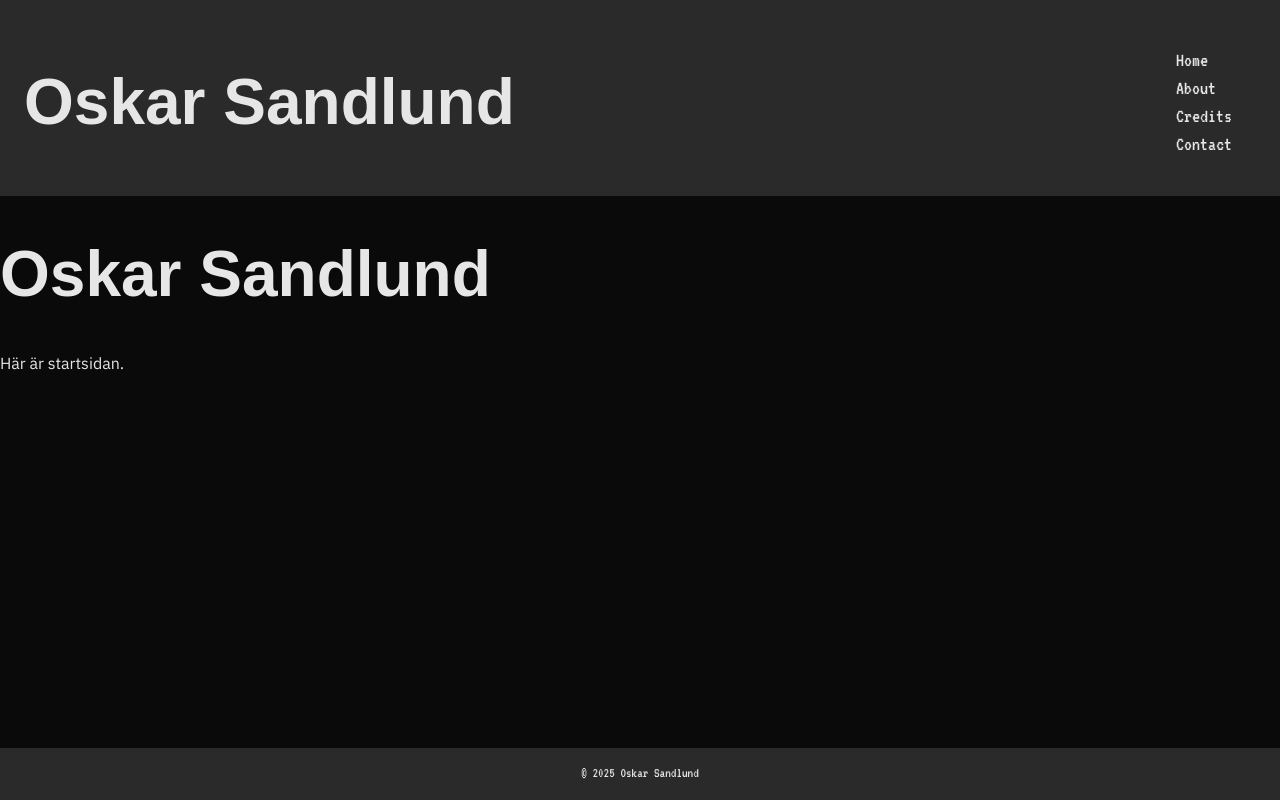
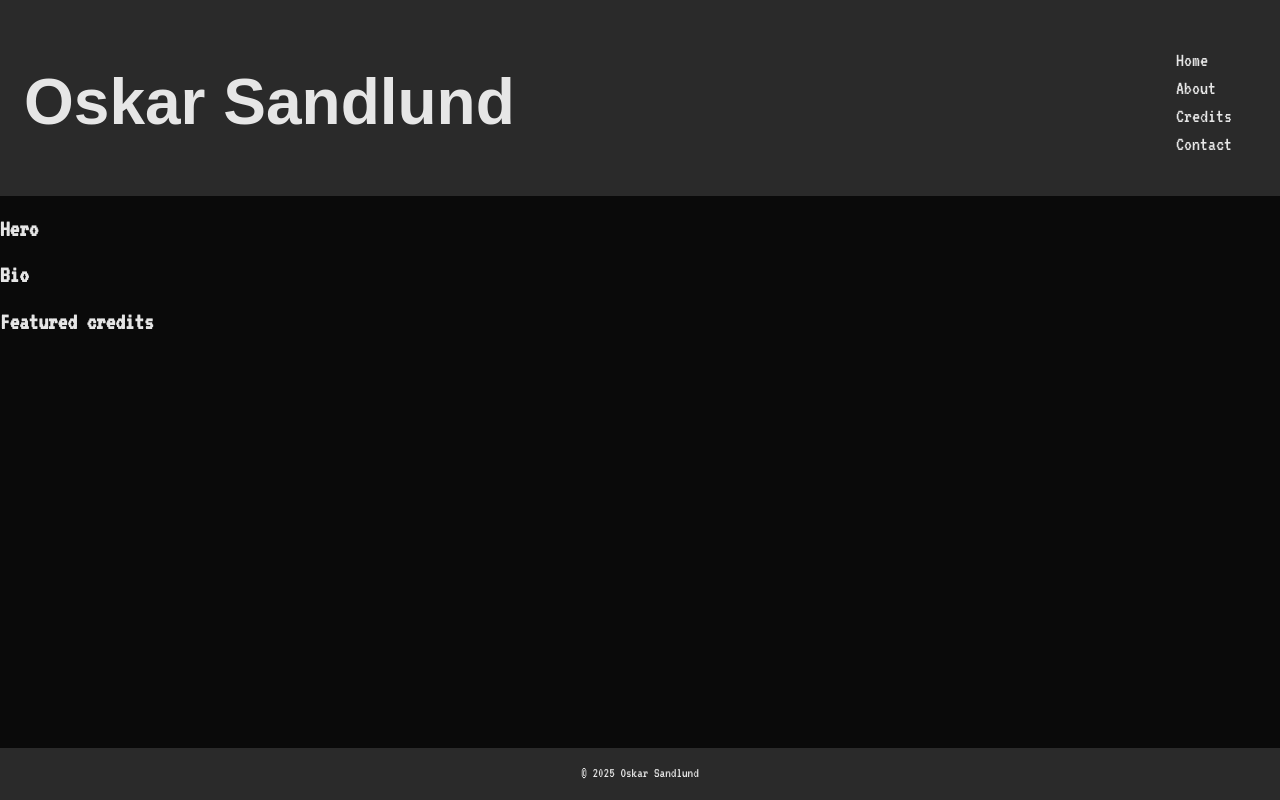
Before and after one commit to AnnaMargaretaEmelie/oskarsandlund, a Next.js app: page / in a window 1280 px wide. Built offline with nearby package versions, Linux system fonts and the light colour scheme; a web font is replaced by a local one.

Commit message:
feat(home): add accessible home page section structure

```diff
--- a/src/app/page.tsx
+++ b/src/app/page.tsx
@@ -1,8 +1,15 @@
 export default function Home() {
   return (
-    <main>
-      <h1>Oskar Sandlund</h1>
-      <p>Här är startsidan.</p>
-    </main>
+    <div>
+      <section>
+        <h2>Hero</h2>
+      </section>
+      <section aria-labelledby="">
+        <h2>Bio</h2>
+      </section>
+      <section aria-labelledby="">
+        <h2>Featured credits</h2>
+      </section>
+    </div>
   );
 }
```
